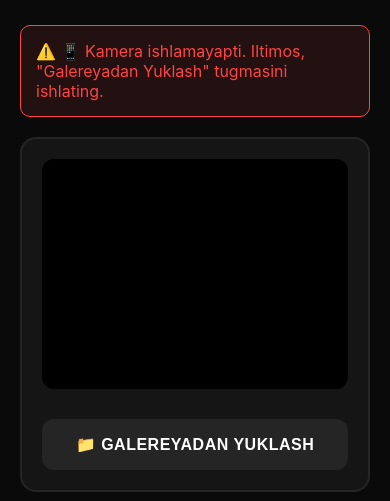
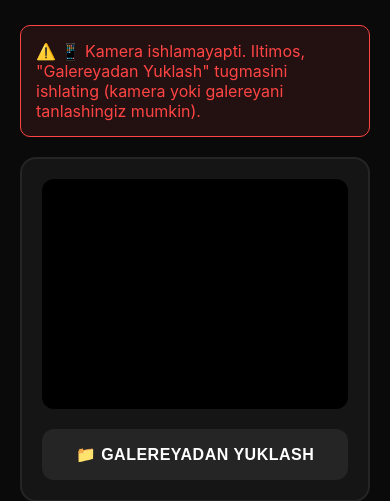
Before and after one commit to ibragimovDiyorbek7377/border-control-scanner, a FastAPI app: page / in a window 390 px wide. Shown: the part 123-624 px from the top of the page. Run offline with FastAPI, Linux system fonts and the light colour scheme; some libraries are stand-ins or nearby versions.

Commit message:
Fix camera and gallery upload compatibility across all mobile devices
Issues Fixed:
- Added capture="environment" to file input for universal camera/gallery access
- Ensured upload button remains visible when camera initialization fails
- Updated error message to clarify both camera and gallery options available

Technical Changes:
- File input now supports both camera capture AND gallery selection on all phones
- Previously, some phones could only access camera OR gallery, not both
- The capture="environment" attribute allows modern mobile browsers to show
  a dialog with options for: 1) Take Photo (camera), 2) Choose from Gallery

This resolves the Railway logs errors where users couldn't upload images
due to inconsistent camera/gallery availability across different devices.

```diff
--- a/templates/index.html
+++ b/templates/index.html
@@ -533,7 +533,10 @@
                 captureBtn.style.display = 'none';
                 passportGuide.style.display = 'none';
 
-                showError('📱 Kamera ishlamayapti.\n\nIltimos, "Galereyadan Yuklash" tugmasini ishlating.');
+                // Ensure upload button is always visible
+                uploadBtn.style.display = 'block';
+
+                showError('📱 Kamera ishlamayapti.\n\nIltimos, "Galereyadan Yuklash" tugmasini ishlating (kamera yoki galereyani tanlashingiz mumkin).');
             }
         }
 
@@ -1422,7 +1425,7 @@
             <button class="btn btn-secondary" id="upload-btn">
                 📁 Galereyadan Yuklash
             </button>
-            <input type="file" id="file-input" accept="image/*" style="display: none;">
+            <input type="file" id="file-input" accept="image/*" capture="environment" style="display: none;">
             <button class="btn btn-secondary" id="retake-btn" style="display: none;">
                 🔄 Qayta Olish
             </button>
@@ -1511,7 +1514,10 @@
                 captureBtn.style.display = 'none';
                 passportGuide.style.display = 'none';
 
-                showError('📱 Kamera ishlamayapti.\n\nIltimos, "Galereyadan Yuklash" tugmasini ishlating.');
+                // Ensure upload button is always visible
+                uploadBtn.style.display = 'block';
+
+                showError('📱 Kamera ishlamayapti.\n\nIltimos, "Galereyadan Yuklash" tugmasini ishlating (kamera yoki galereyani tanlashingiz mumkin).');
             }
         }
 
```
